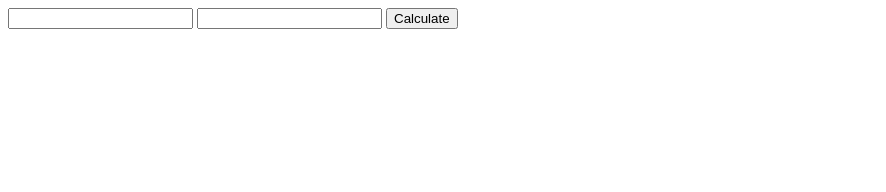
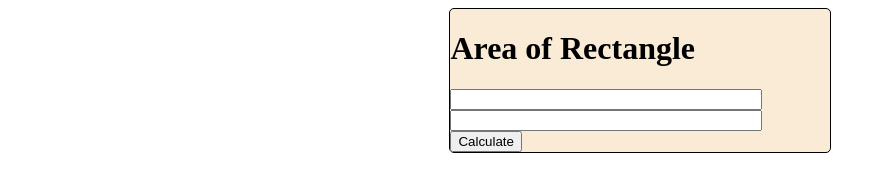
Before and after one commit to HarshadaGharate/Rectangle_Area, a plain HTML site: page index.html in a window 1280 px wide. Shown: the whole page, without its empty margins (0-886 px from the left). Drawn offline with Linux system fonts and the light colour scheme.

Commit message:
heading added

```diff
--- a/index.html
+++ b/index.html
@@ -4,12 +4,30 @@
     <meta charset="UTF-8">
     <meta name="viewport" content="width=device-width, initial-scale=1.0">
     <title>Rectangle Area</title>
+    <style>
+        .container{
+            display: flex;
+            justify-content: center;
+        }
+        .calc{
+            border: 1px solid black;
+            border-radius: 5px;
+            background-color: antiquewhite;
+            width: 30%;
+        }
+        .inp{
+            width: 80%;
+        }
+    </style>
 </head>
 <body>
-    <div>
-        <div>
-            <input type="number" id="num1">
-            <input type="number" id="num2">
+    <div class="container">
+        <div class="calc">
+            <h1>Area of Rectangle</h1>
+            <input type="number" id="num1" class="inp">
+            <br>
+            <input type="number" id="num2" class="inp">
+            <br>
             <button>Calculate</button>
         </div>
     </div>
```
